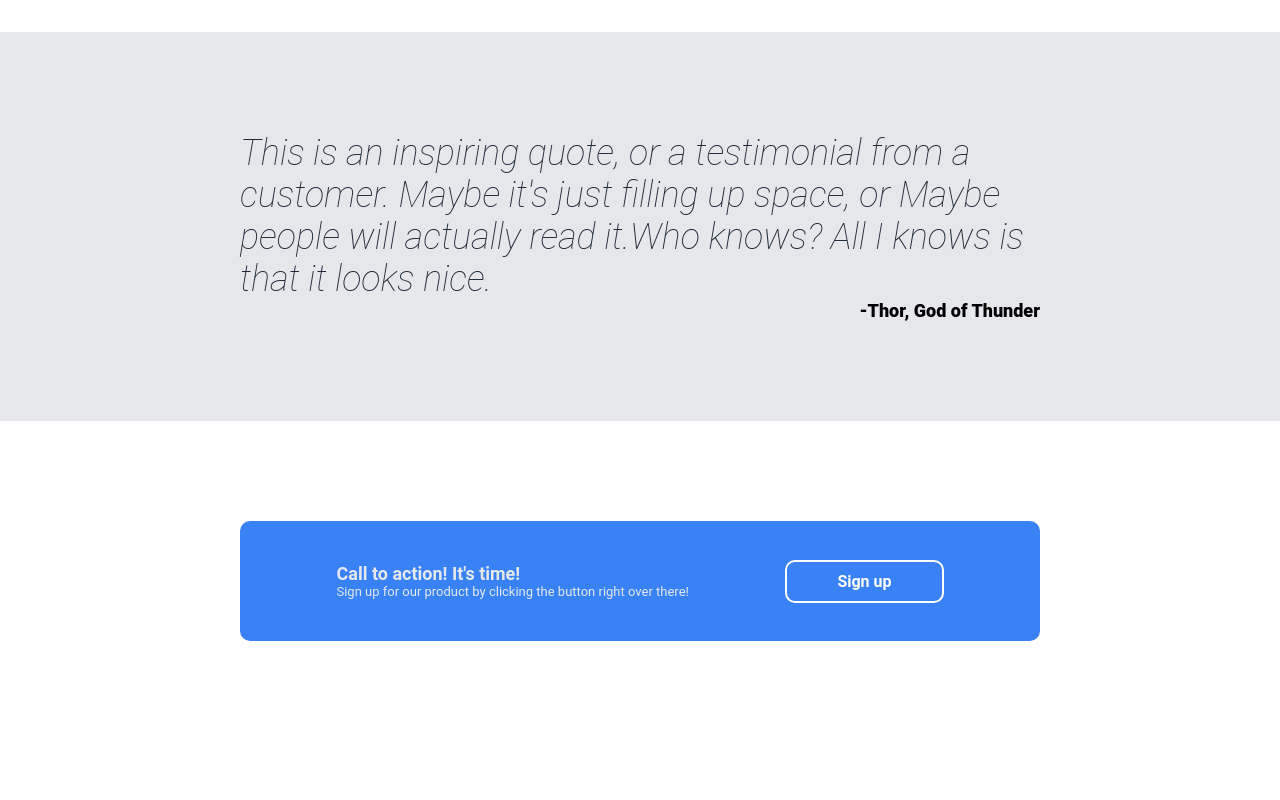
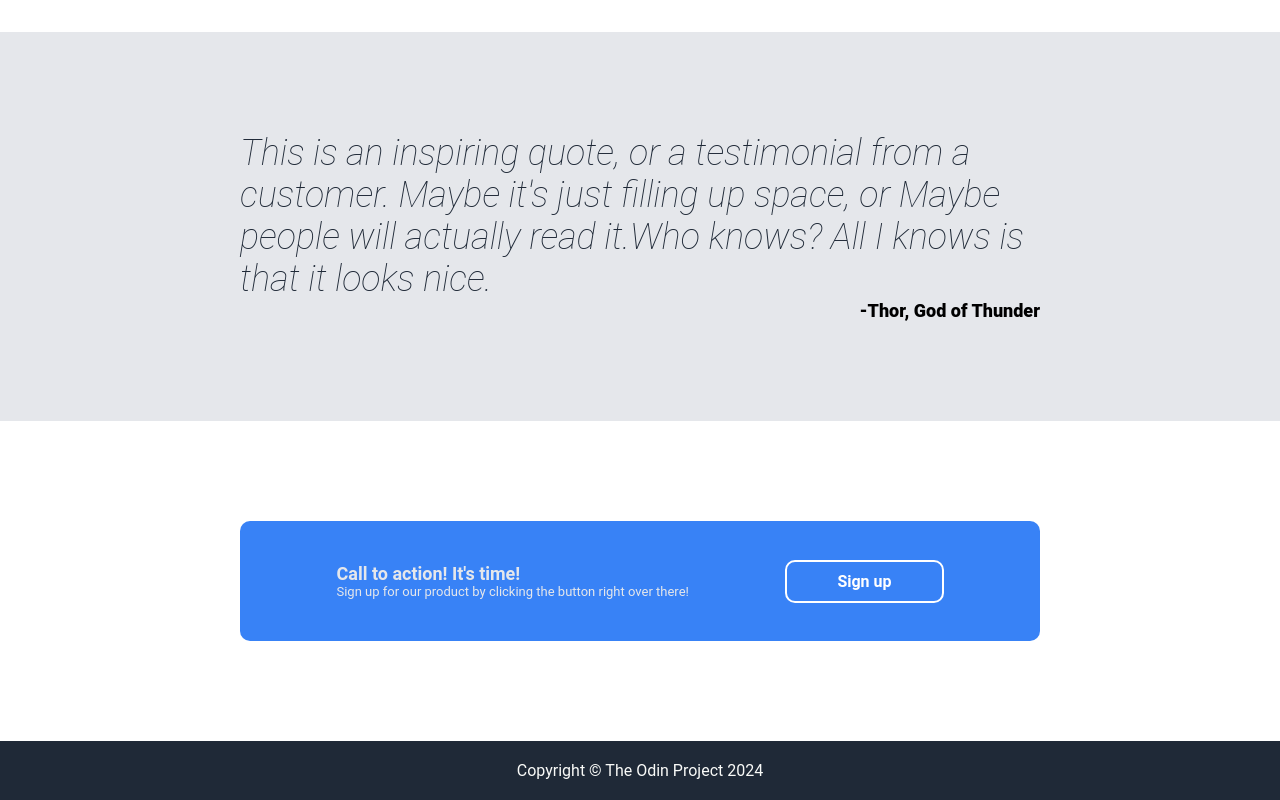
Before and after one commit to pranishx/landing-page, a plain HTML site: page index.html in a window 1280 px wide. Shown: the part 861-1661 px from the top of the page. Before the commit the page ends 1602 px from the top, so only its background shows below. Drawn offline with Linux system fonts and the light colour scheme.

Commit message:
Added the footer section for the website

```diff
--- a/index.html
+++ b/index.html
@@ -83,6 +83,10 @@
             </div>
         </div>
     </div>
+    <!-- footer -->
+    <div class="footer">
+        <p>Copyright &copy; The Odin Project 2024</p>
+    </div>
 </body>
 
 </html>
--- a/styles.css
+++ b/styles.css
@@ -218,3 +218,18 @@ a {
 }
 
 /* Call to action area ends */
+
+/* Footer section begins */
+.footer {
+    background-color: #1F2937;
+    color: #F9FAF8;
+    display: flex;
+    justify-content: center;
+    align-items: center;
+}
+
+.footer p {
+    padding: 20px;
+}
+
+/* Footer section ends */
```
